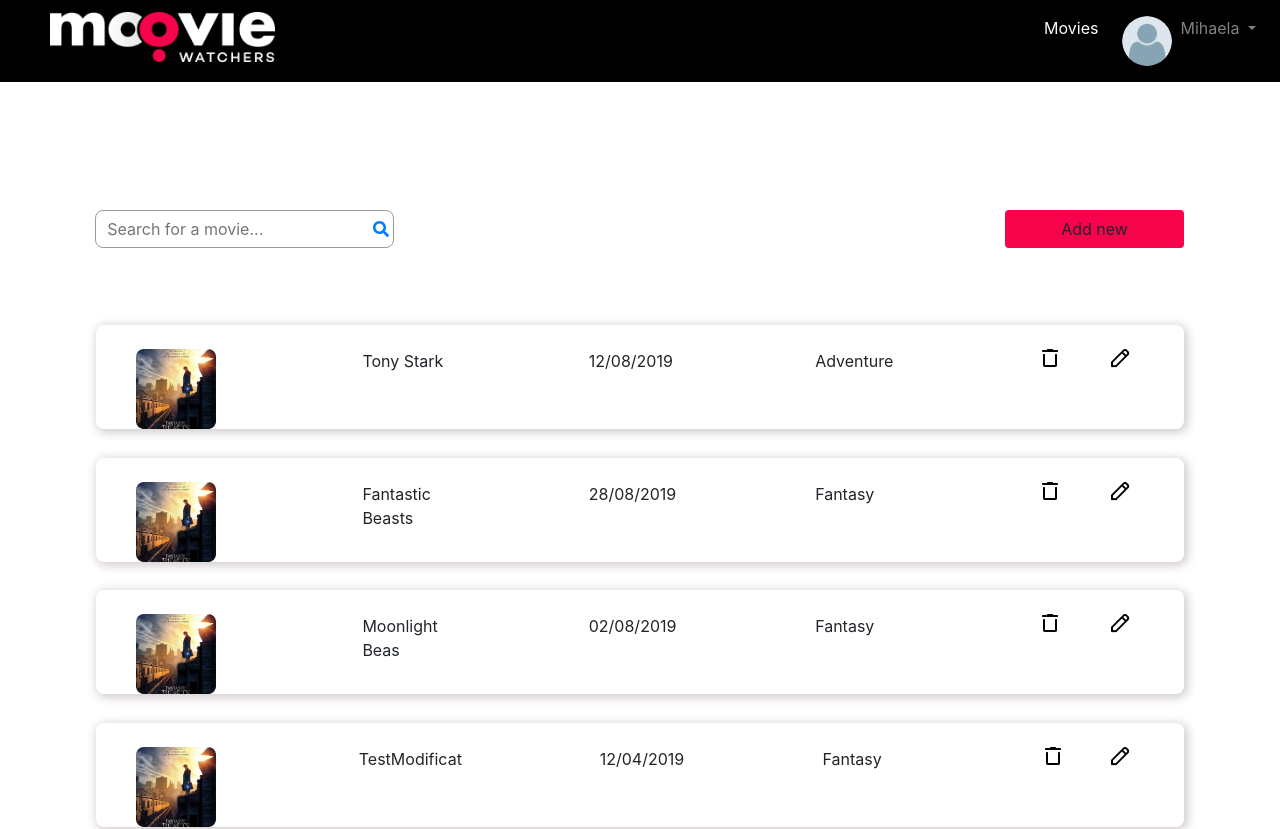
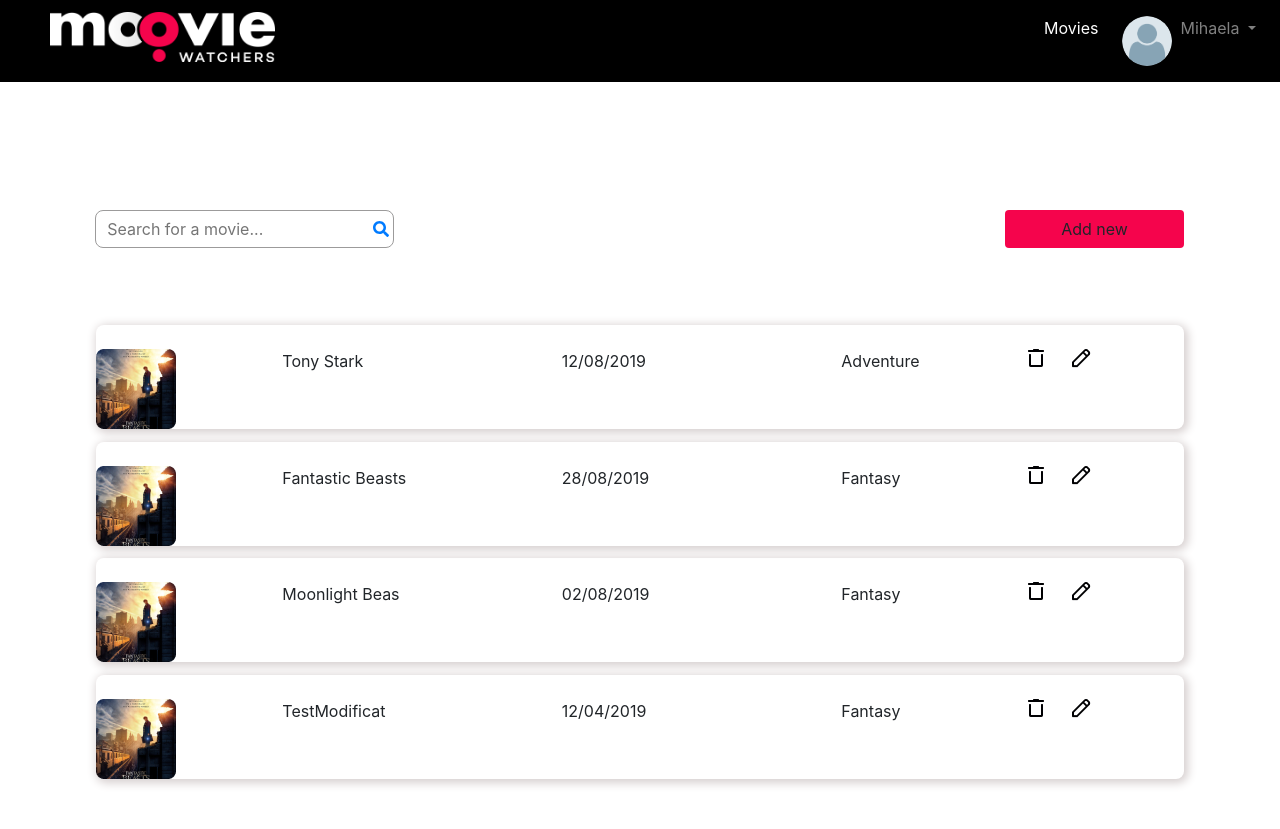
Before and after one commit to assist-software/Internship-2019-Front-end-Angular, an Angular app in the folder MovieAug/: page /adminMoviesList in a window 1280 px wide. Shown: the top 829 px of the page. Built offline with nearby package versions, Linux system fonts and the light colour scheme; no server answers; data requests are answered from the project's data file; sample sign-in values are in the browser's storage.

Commit message:
I modified the ListMovieAdmin UI (I gave up the list on div)

```diff
--- a/MovieAug/src/app/administrator/list-movies-admin/list-movies-admin.component.css
+++ b/MovieAug/src/app/administrator/list-movies-admin/list-movies-admin.component.css
@@ -2,6 +2,10 @@
   background: #F5044C;
   width: 30%;
   margin-left: 38%;
+  cursor: pointer;
+}
+
+.photoMovi {
   cursor: pointer;
 }
 
@@ -65,10 +69,6 @@
   box-shadow: 2px 2px 10px 2px rgb(214, 207, 207);
 }
 
-ul {
-  list-style-type: none;
-}
-
 
 .delete p {
   font-family: Campton;
@@ -86,10 +86,6 @@ ul {
 .edit {
   float: right;
   margin-left: 5%;
-}
-
-li {
-  margin-right: 10%;
 }
 
 .buttonsModify {
@@ -119,3 +115,5 @@ li {
   border: none;
   margin-right: 43px;
 }
+
+@media (max-width: 999px) {}
--- a/MovieAug/src/app/administrator/list-movies-admin/list-movies-admin.component.html
+++ b/MovieAug/src/app/administrator/list-movies-admin/list-movies-admin.component.html
@@ -15,31 +15,25 @@
 
 <div *ngFor="let movie of movies" class="service_box">
   <div class="section2"><br>
-    <ul class="row">
-      <li class="col">
+    <div class="row">
+      <div class="col-2 ">
         <img src="../../../assets/image 11.png" class="photoMovi" alt="Moovie">
-      </li>
-      <li class="col">
+      </div>
+      <div class="col-3 ">
         <p>{{movie.title}}</p>
-      </li>
-      <li class="col">
+      </div>
+      <div class="col-3  ">
         <p>{{movie.ReleaseDate}}</p>
-      </li>
-      <li class="col">
+      </div>
+      <div class="col-2  ">
         <p>{{movie.Category}}</p>
-      </li>
-      <li class="col buttonsModify">
-        <div class="row">
-          <div class="col">
-            <img src="../../../assets/Vector.png" (click)="deleteMovieModal(delete, movie.id)" class="photoMovi"
-              alt="Moovie">
-          </div>
-          <div class="col">
-            <img src="../../../assets/Edit.png" (click)="UpdateMovie(template, movie.id)" class="edit" alt="Moovie">
-          </div>
-        </div>
-      </li>
-    </ul>
+      </div>
+      <div class="col-1   buttonsModify">
+        <img src="../../../assets/Vector.png" (click)="deleteMovieModal(delete, movie.id)" class="photoMovi"
+          alt="Moovie">
+        <img src="../../../assets/Edit.png" (click)="UpdateMovie(template, movie.id)" class="edit" alt="Moovie">
+      </div>
+    </div>
   </div>
 </div>
 
--- a/MovieAug/src/app/movies/movie-detail/movie-detail.component.html
+++ b/MovieAug/src/app/movies/movie-detail/movie-detail.component.html
@@ -3,7 +3,7 @@
   <div class="container">
     <div class="row">
       <div class="col">
-        <iframe class="embed-responsive-item" src="https://www.youtube.com/embed/zpOULjyy-n8?rel=0"
+        <iframe class="embed-responsive-item" src='https://www.youtube.com/embed/zpOULjyy-n8?rel=0'
           allowfullscreen></iframe>
       </div>
       <div class="col">
--- a/MovieAug/src/app/movies/movie-detail/movie-detail.component.ts
+++ b/MovieAug/src/app/movies/movie-detail/movie-detail.component.ts
@@ -24,7 +24,7 @@ export class MovieDetailComponent implements OnInit {
       for (let movie of this.movies) {
         if (movie.id == this.currentURL) {
           this.currentMovie = movie;
-          console.log("Film curent :", this.currentMovie);
+          console.log("Film curent trailer :", this.currentMovie);
         }
       }
     })
```
